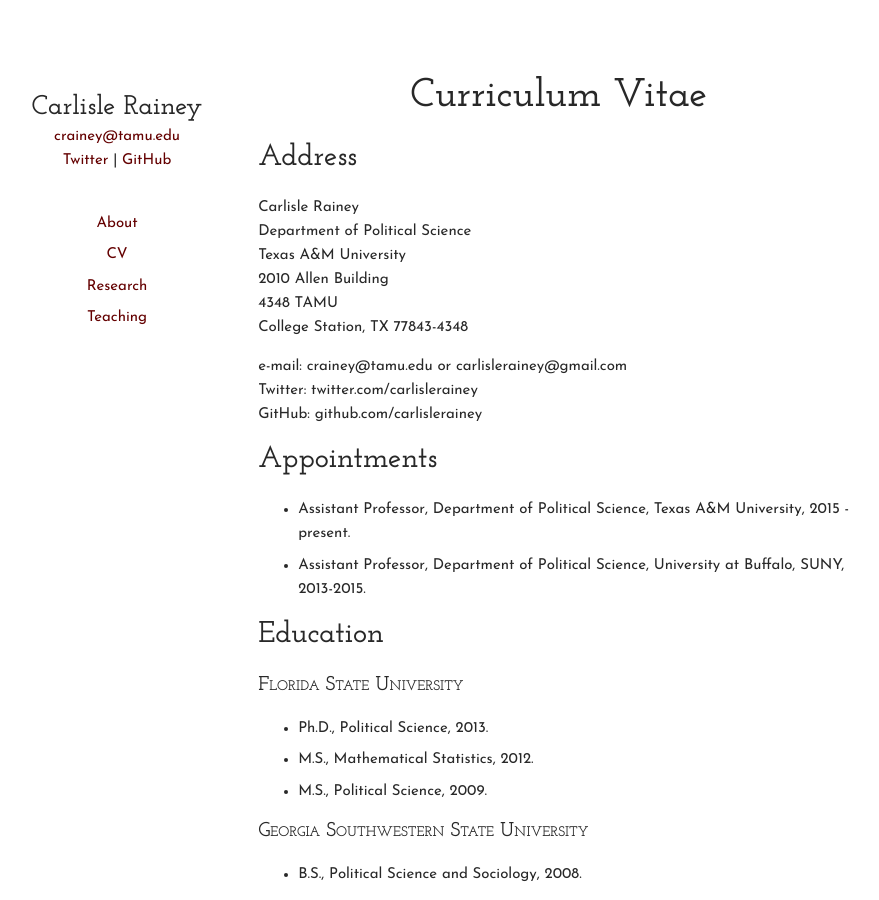
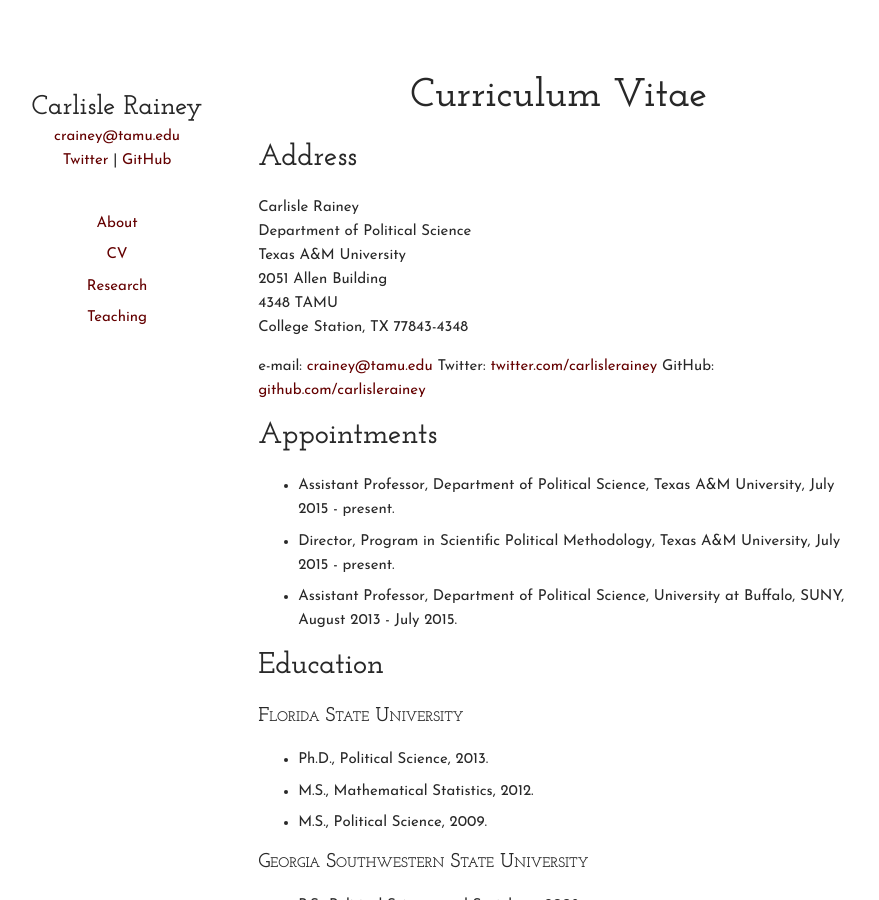
Before and after one commit to carlislerainey/carlislerainey.github.io, a Jekyll site: the page built from cv/index.md, in a window 1280 px wide and 900 px high. Shown: the whole window, without its empty margins (204-1083 px from the left). Built offline with Jekyll 4.4.1, drawn with Linux system fonts in a browser that asks for light colours; some of the changed text lies outside the part shown.

Commit message:
update cv

```diff
--- a/cv/index.md
+++ b/cv/index.md
@@ -10,18 +10,19 @@
 Carlisle Rainey
 Department of Political Science
 Texas A&M University
-2010 Allen Building
+2051 Allen Building
 4348 TAMU
 College Station, TX 77843-4348
 
-e-mail: crainey@tamu.edu or carlislerainey@gmail.com
-Twitter: twitter.com/carlislerainey
-GitHub: github.com/carlislerainey
+e-mail: [crainey@tamu.edu](mailto:crainey@tamu.edu)
+Twitter: [twitter.com/carlislerainey](https://twitter.com/carlislerainey)
+GitHub: [github.com/carlislerainey](https://github.com/carlislerainey)
 
 ## Appointments
 
-- Assistant Professor, Department of Political Science, Texas A&M University, 2015 - present.
-- Assistant Professor, Department of Political Science, University at Buffalo, SUNY, 2013-2015.
+- Assistant Professor, Department of Political Science, Texas A&M University, July 2015 - present.
+- Director, Program in Scientific Political Methodology, Texas A&M University, July 2015 - present.
+- Assistant Professor, Department of Political Science, University at Buffalo, SUNY, August 2013 - July 2015.
 
 ## Education
 
@@ -97,7 +98,7 @@
 
 ### Reviewer
 
-*American Political Science Review (2015)*, *American Journal of Political Science* (2014-2x), *Party Politics* (2012), *State Politics and Policy Quarterly* (2013-2x, 2014), *Political Behavior* (2014), *Political Science Research and Methods* (2014, 2015), and *Comparative Politics* (2015)
+*American Political Science Review (2015)*, *American Journal of Political Science* (2015, 2014-2x), *Party Politics* (2012), *State Politics and Policy Quarterly* (2013-2x, 2014), *Political Behavior* (2014), *Political Science Research and Methods* (2014, 2015), and *Comparative Politics* (2015)
 
 ### Discussant
 
```
Also changed, not shown: other parts of cv/index.md (+2 -2 lines).
